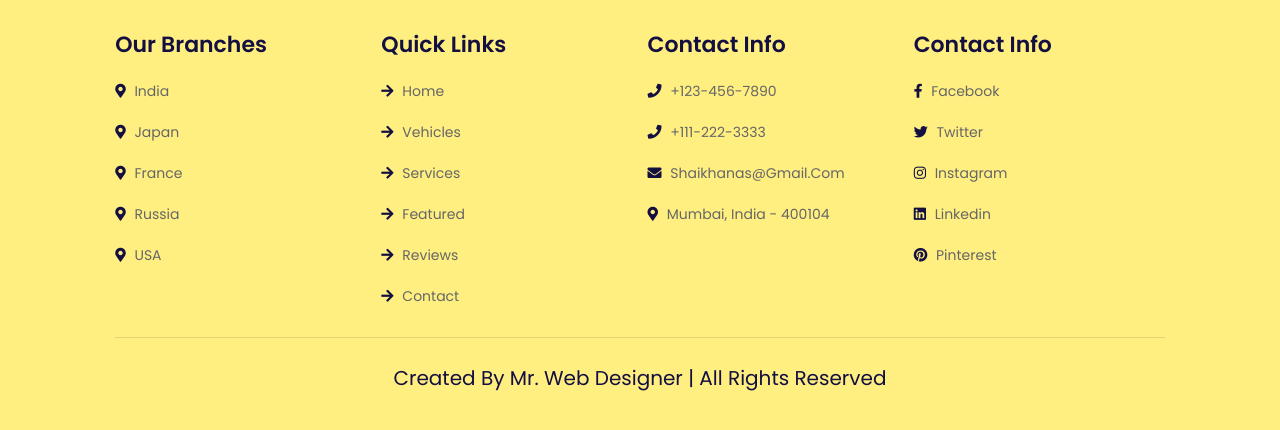
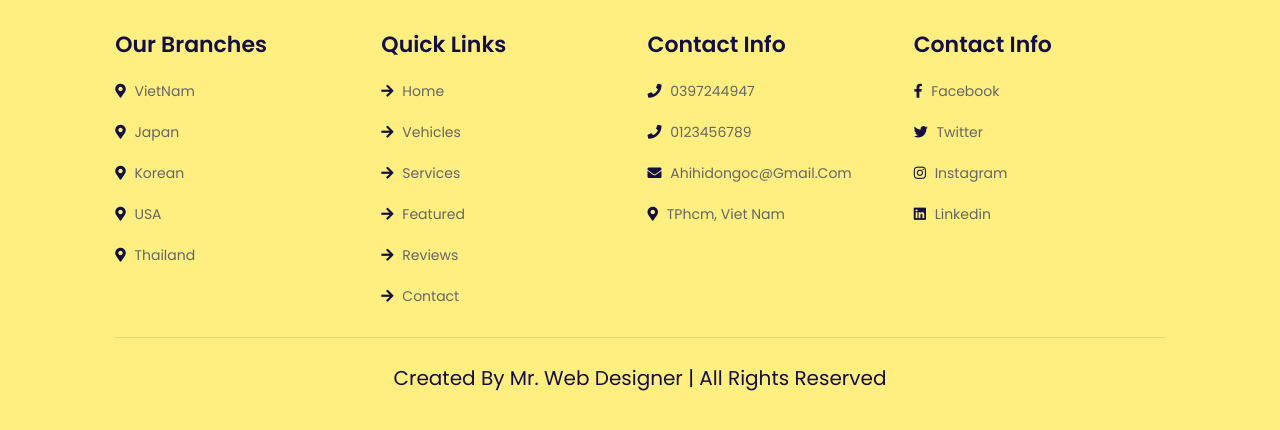
Before and after one commit to NguyenDaiLam/CarsStore, a plain HTML site: page index.html in a window 1280 px wide. Shown: the part 4446-4876 px from the top of the page. Drawn offline with nearby package versions, Linux system fonts and the light colour scheme.

Commit message:
fix code html

```diff
--- a/index.html
+++ b/index.html
@@ -567,11 +567,11 @@
 
         <div class="box">
             <h3>our branches</h3>
-            <a href="#"> <i class="fas fa-map-marker-alt"></i> india </a>
-            <a href="#"> <i class="fas fa-map-marker-alt"></i> japan </a>
-            <a href="#"> <i class="fas fa-map-marker-alt"></i> france </a>
-            <a href="#"> <i class="fas fa-map-marker-alt"></i> russia </a>
+            <a href="#"> <i class="fas fa-map-marker-alt"></i> VietNam </a>
+            <a href="#"> <i class="fas fa-map-marker-alt"></i> Japan </a>
+            <a href="#"> <i class="fas fa-map-marker-alt"></i> Korean </a>
             <a href="#"> <i class="fas fa-map-marker-alt"></i> USA </a>
+            <a href="#"> <i class="fas fa-map-marker-alt"></i> Thailand </a>
         </div>
 
         <div class="box">
@@ -586,10 +586,10 @@
 
         <div class="box">
             <h3>contact info</h3>
-            <a href="#"> <i class="fas fa-phone"></i> +123-456-7890 </a>
-            <a href="#"> <i class="fas fa-phone"></i> +111-222-3333 </a>
-            <a href="#"> <i class="fas fa-envelope"></i> shaikhanas@gmail.com </a>
-            <a href="#"> <i class="fas fa-map-marker-alt"></i> mumbai, india - 400104 </a>
+            <a href="#"> <i class="fas fa-phone"></i> 0397244947 </a>
+            <a href="#"> <i class="fas fa-phone"></i> 0123456789</a>
+            <a href="#"> <i class="fas fa-envelope"></i> ahihidongoc@gmail.com </a>
+            <a href="#"> <i class="fas fa-map-marker-alt"></i> TPhcm, Viet Nam</a>
         </div>
 
         <div class="box">
@@ -598,7 +598,7 @@
             <a href="#"> <i class="fab fa-twitter"></i> twitter </a>
             <a href="#"> <i class="fab fa-instagram"></i> instagram </a>
             <a href="#"> <i class="fab fa-linkedin"></i> linkedin </a>
-            <a href="#"> <i class="fab fa-pinterest"></i> pinterest </a>
+
         </div>
 
     </div>
```
